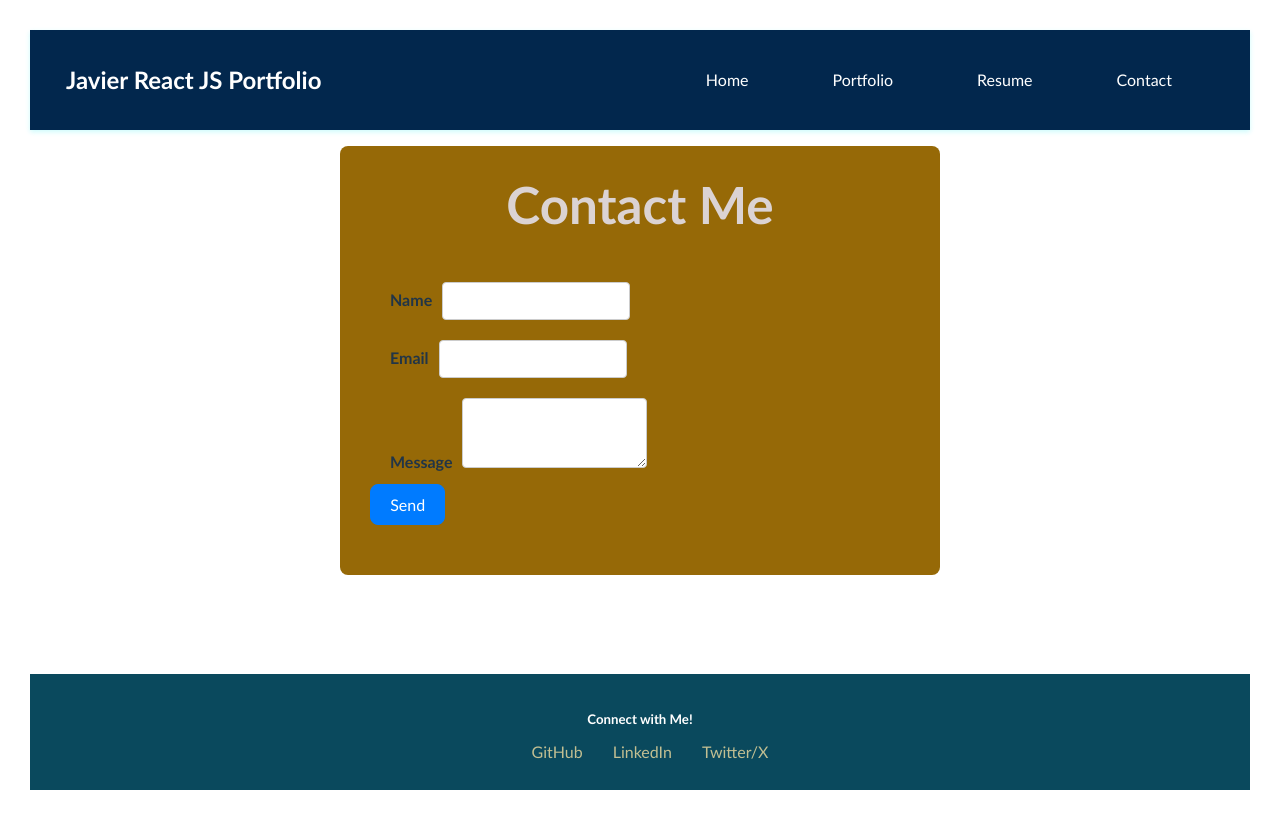
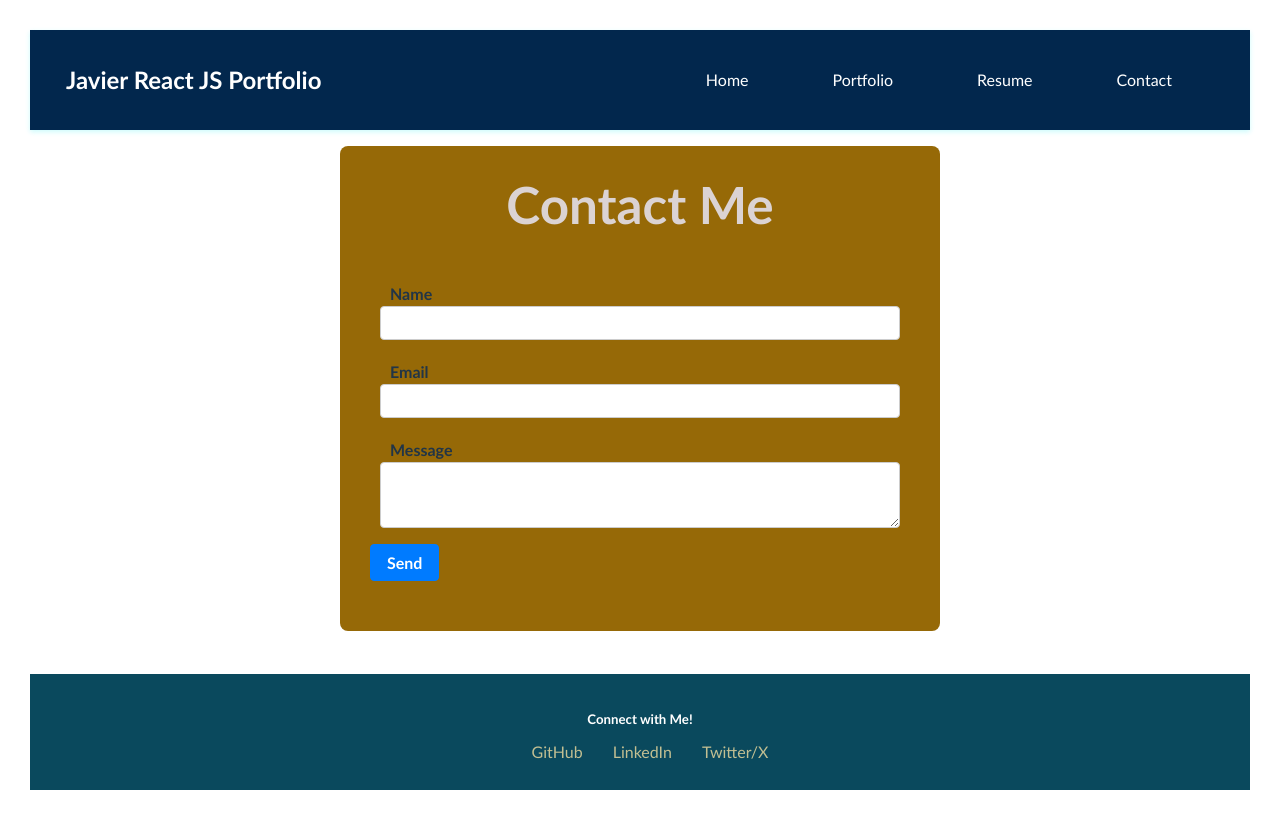
Before and after one commit to elchinatalpf/react-portfolio, a React (Vite) app: page /contact in a window 1280 px wide. Built offline with nearby package versions, Linux system fonts and the light colour scheme; no server answers.

Commit message:
added style for aboutme and contact pages

```diff
--- a/src/pages/aboutme/aboutMe.css
+++ b/src/pages/aboutme/aboutMe.css
@@ -7,7 +7,8 @@
 }
 
 .photo-javier {
-    width: 300px;
+    display: block;
+    width: 50%;
     height: auto;
     border-radius: 10%;
     margin-bottom: 1rem;
--- a/src/pages/contact/contact.css
+++ b/src/pages/contact/contact.css
@@ -26,6 +26,8 @@
 .contact-form .form-textarea {
     border-radius: 4px;
     border: 1px solid #ccc;
+    width: 100%;
+    padding: 0.5rem;
 }
 
 .contact-form .form-input:focus,
@@ -34,10 +36,22 @@
   box-shadow: 0 0 0 0.2rem rgba(0, 123, 255, 0.25);
 }
 
+.error-text {
+    color: red;
+    font-size: 0.87rem;
+    margin-top: 0.5rem;
+}
+
 .submit-btn {
     background-color: #007bff;
     border-color: #007bff;
     color: #fff;
+    padding: 0.5rem 1rem;
+    font-size: 1rem;
+    font-weight: bold;
+    border-radius: 4px;
+    cursor: pointer;
+    transition: background-color 0.3s ease, border-color 0.3s ease;
   }
 
   .submit-btn:hover {
```
